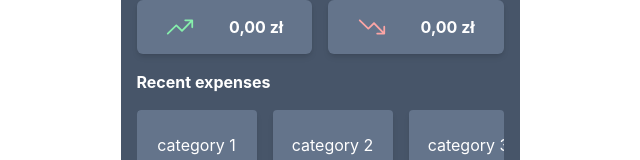
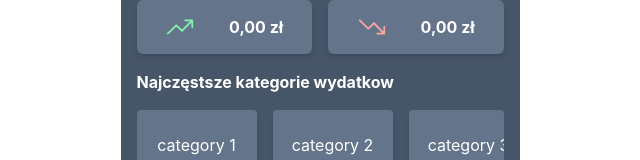
Before and after one commit to marcinl13/My-Budget-Wallet, a React (Vite) app: page / in a window 1280 px wide. Shown: the part 120-280 px from the top of the page, without its empty margins (320-960 px from the left). Built offline with nearby package versions, Linux system fonts and the light colour scheme.

Commit message:
adding translations

```diff
--- a/src/locales/langs/en.json
+++ b/src/locales/langs/en.json
@@ -11,5 +11,6 @@
   "Name": "Name",
   "Amount": "Amount",
   "Category": "Category",
-  "Save": "Save"
+  "Save": "Save",
+  "Recent category expenses": "Recent category expenses"
 }
--- a/src/locales/langs/pl.json
+++ b/src/locales/langs/pl.json
@@ -11,5 +11,6 @@
   "Name": "Nazwa",
   "Amount": "Ilość",
   "Category": "Kategoria",
-  "Save": "Zapisz"
+  "Save": "Zapisz",
+  "Recent category expenses": "Najczęstsze kategorie wydatkow"
 }
--- a/src/pages/Home.tsx
+++ b/src/pages/Home.tsx
@@ -1,3 +1,4 @@
+import { t } from "i18next";
 import { Balance } from "./parts/Balance";
 import { BudgetActionGroup } from "./parts/BudgetActionGroup";
 import { ExpenseCategoryCarousel } from "./parts/ExpenseCategoryCarousel";
@@ -10,7 +11,7 @@ export const Home = () => {
       <SpendingAndIncomes />
       <BudgetActionGroup />
 
-      <h3 className="text-white text-left font-bold">Recent expenses</h3>
+      <h3 className="text-white text-left font-bold">{t("Recent category expenses")}</h3>
       <ExpenseCategoryCarousel />
     </main>
   );
```
